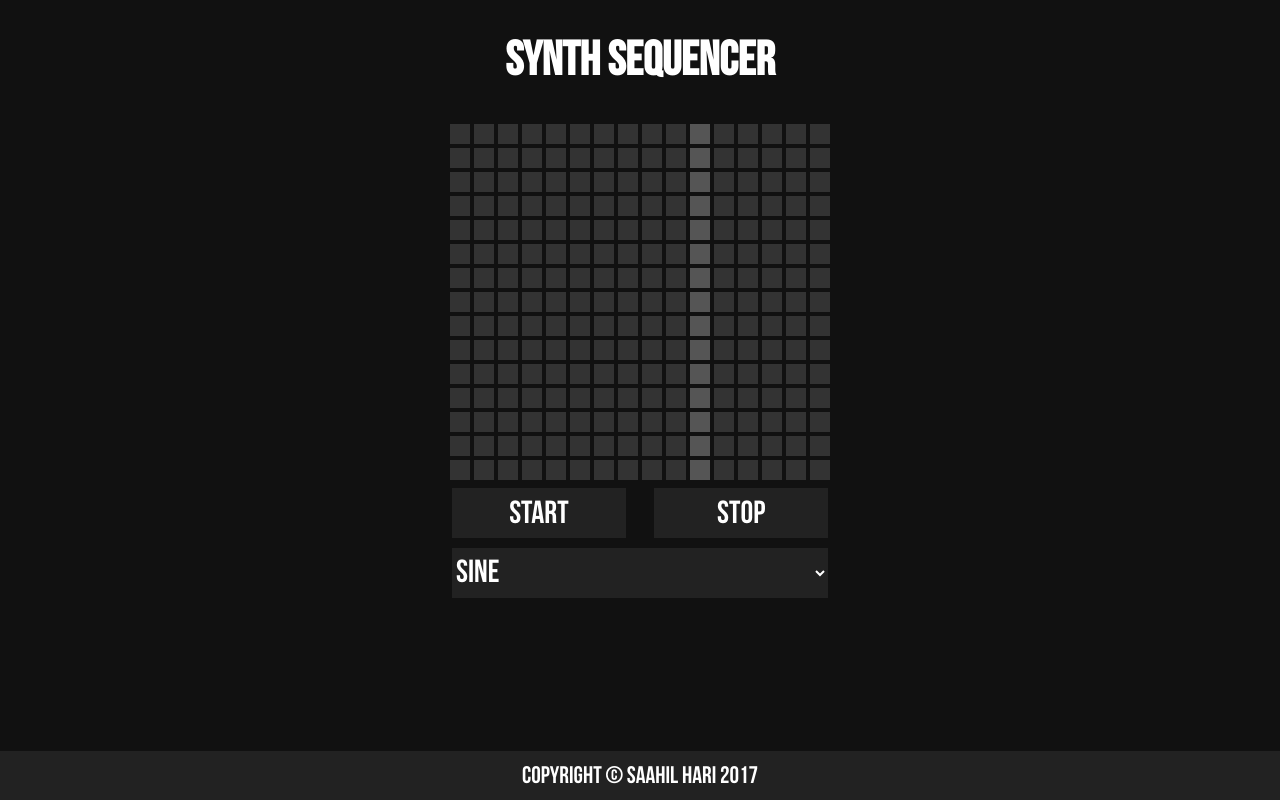
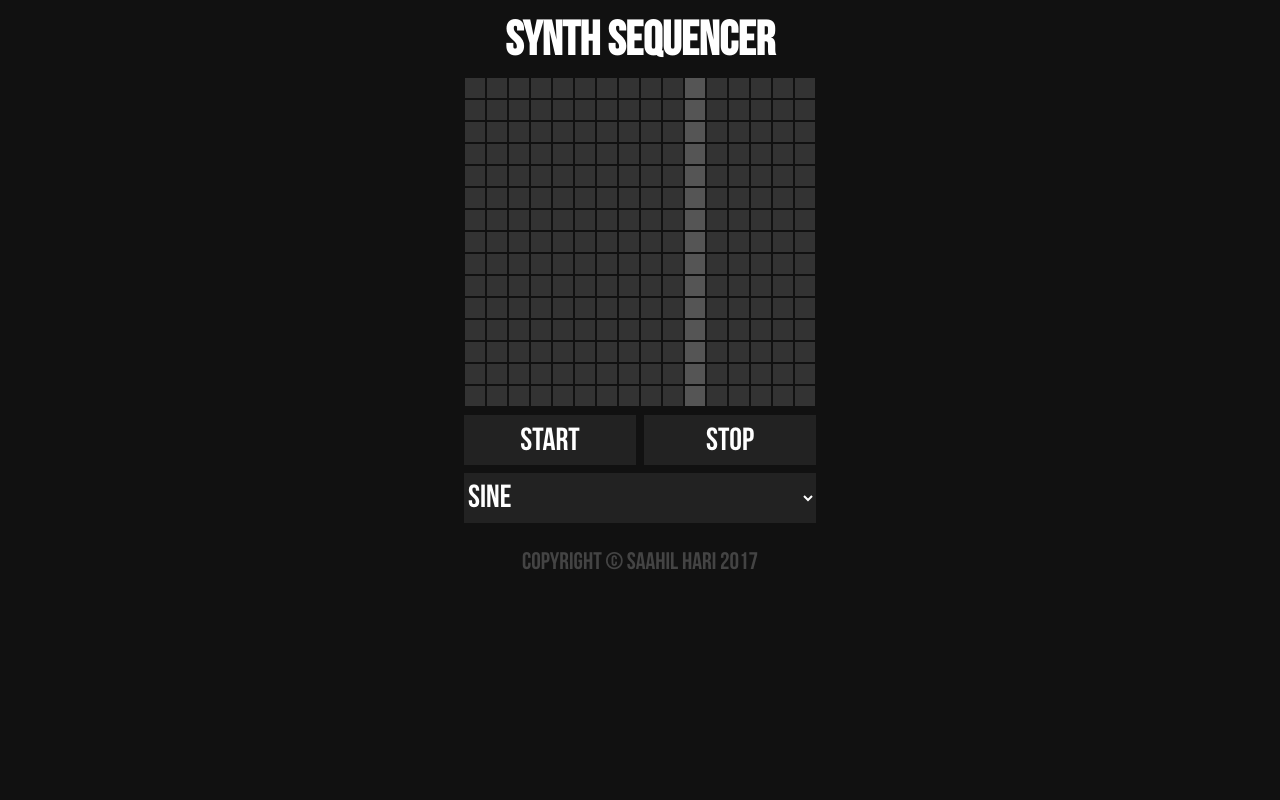
Before and after one commit to SaahilNZ/SynthSequencer, a PHP site: page / in a window 1280 px wide. Run offline with PHP 8.4, Linux system fonts and the light colour scheme.

Commit message:
Adjusted footer and margin values

```diff
--- a/index.html
+++ b/index.html
@@ -28,10 +28,8 @@
                     <option>Triangle</option>
                 </select>
             </div>
+            <p class="copyright">Copyright &copy; Saahil Hari 2017</p>
         </div>
-    </div>
-    <div class="footer">
-        <p>Copyright &copy; Saahil Hari 2017</p>
     </div>
 </body>
 
--- a/styles.css
+++ b/styles.css
@@ -25,6 +25,11 @@ body {
     color: white;
     font-family: BebasNeue;
     font-size: 3em;
+    margin: 12px 0 8px 0;
+}
+
+#sequencerGrid {
+    border-collapse: collapse;
 }
 
 .sequencerNode {
@@ -78,6 +83,7 @@ body {
 }
 
 .buttonContainer {
+    margin-top: 8px;
     height: 50px;
 }
 
@@ -85,9 +91,8 @@ body {
     display: inline-block;
     position: relative;
     padding: 0;
-    width: 45%;
+    width: calc(50% - 4px);
     height: 50px;
-    margin: 5px;
     background-color: #222;
 }
 
@@ -121,7 +126,8 @@ body {
 }
 
 .combobox {
-    margin: 15px 5px 5px 5px;
+    width: 100%;
+    margin-top: 8px;
     background-color: #222;
     height: 50px;
 }
@@ -144,19 +150,8 @@ body {
     background-color: #444;
 }
 
-.footer {
-    width: 100%;
-    position: absolute;
-    bottom: 0;
-    padding-top: 10px;
-    padding-bottom: 10px;
-    background-color: #222;
-}
-
-.footer p {
-    margin: 0;
-    color: white;
+.copyright {
+    color: #444;
     font-family: BebasNeue;
     font-size: 1.5em;
-    text-align: center;
 }
```
